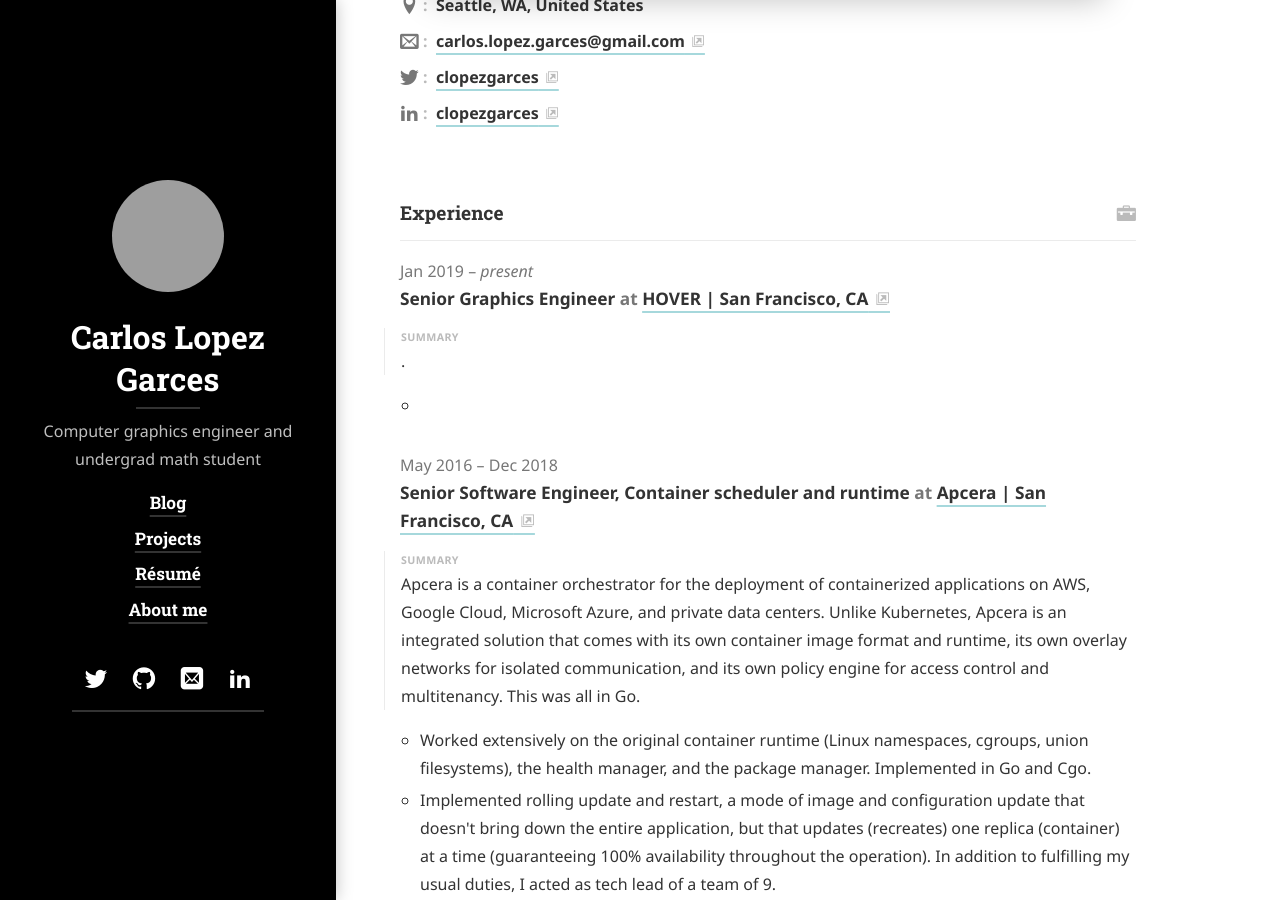
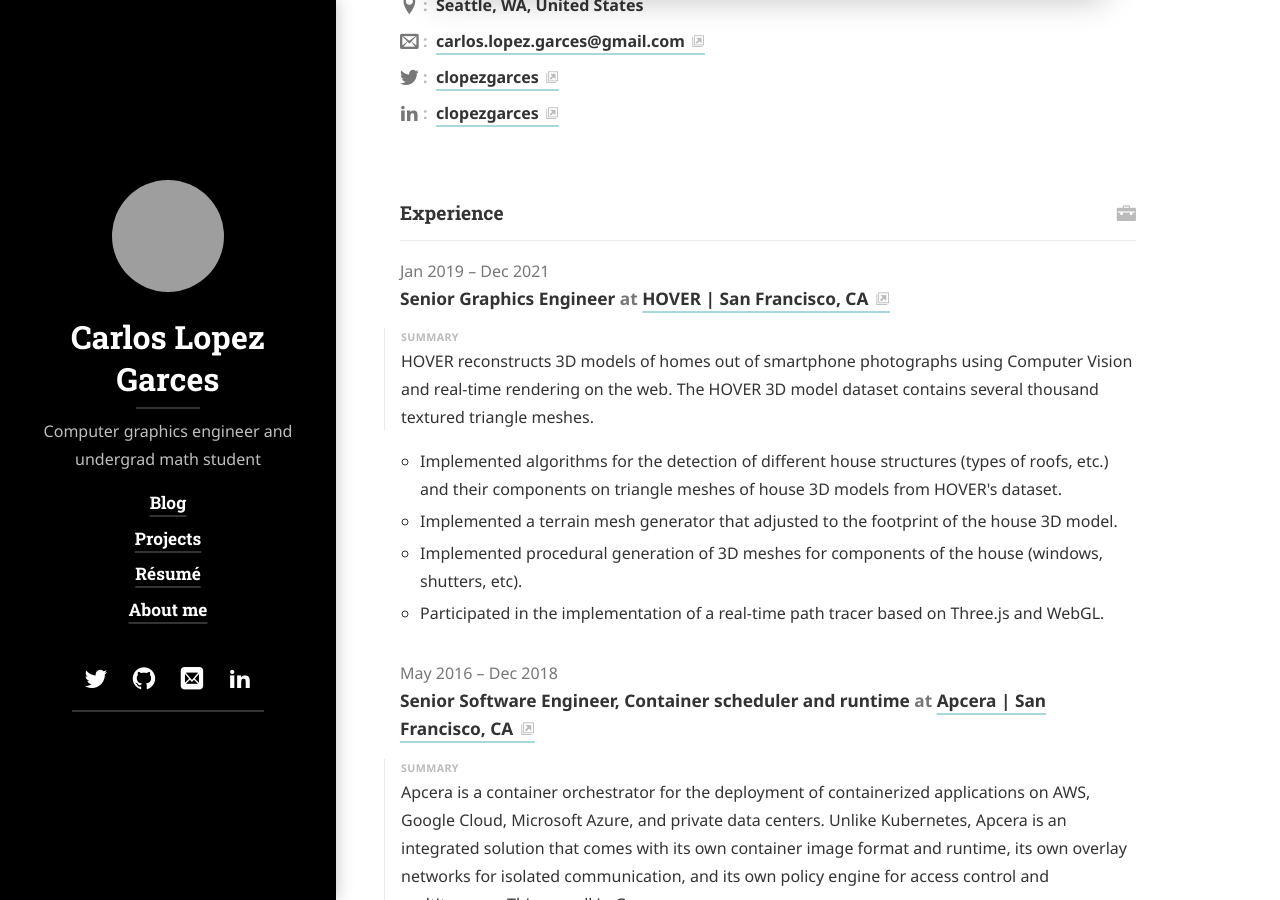
Before and after one commit to carlos-lopez-garces/carlos-lopez-garces.github.io, a Jekyll site: the page built from resume.md, in a window 1280 px wide and 900 px high, scrolled down 443 px. Built offline with Jekyll 4.4.1, drawn with Linux system fonts in a browser that asks for light colours; cached includes are drawn as plain includes; nearby versions of some CDN libraries; some web fonts are replaced; library files that are not in the unit come from our copies; grey boxes are pictures that could not be loaded.

Commit message:
Update resume

```diff
--- a/_data/resume.yml
+++ b/_data/resume.yml
@@ -29,10 +29,14 @@
     position: "Senior Graphics Engineer"
     website: "https://hover.to/"
     startDate: "2019-01-03"
+    endDate: "2021-12-15"
     summary: >
-      .
+      HOVER reconstructs 3D models of homes out of smartphone photographs using Computer Vision and real-time rendering on the web. The HOVER 3D model dataset contains several thousand textured triangle meshes.
     highlights:
-      - ""
+      - "Implemented algorithms for the detection of different house structures (types of roofs, etc.) and their components on triangle meshes of house 3D models from HOVER's dataset."
+      - "Implemented a terrain mesh generator that adjusted to the footprint of the house 3D model."
+      - "Implemented procedural generation of 3D meshes for components of the house (windows, shutters, etc)."
+      - "Participated in the implementation of a real-time path tracer based on Three.js and WebGL."
   - company: "Apcera | San Francisco, CA"
     position: "Senior Software Engineer, Container scheduler and runtime"
     website: "https://docs.apcera.com/"
```
